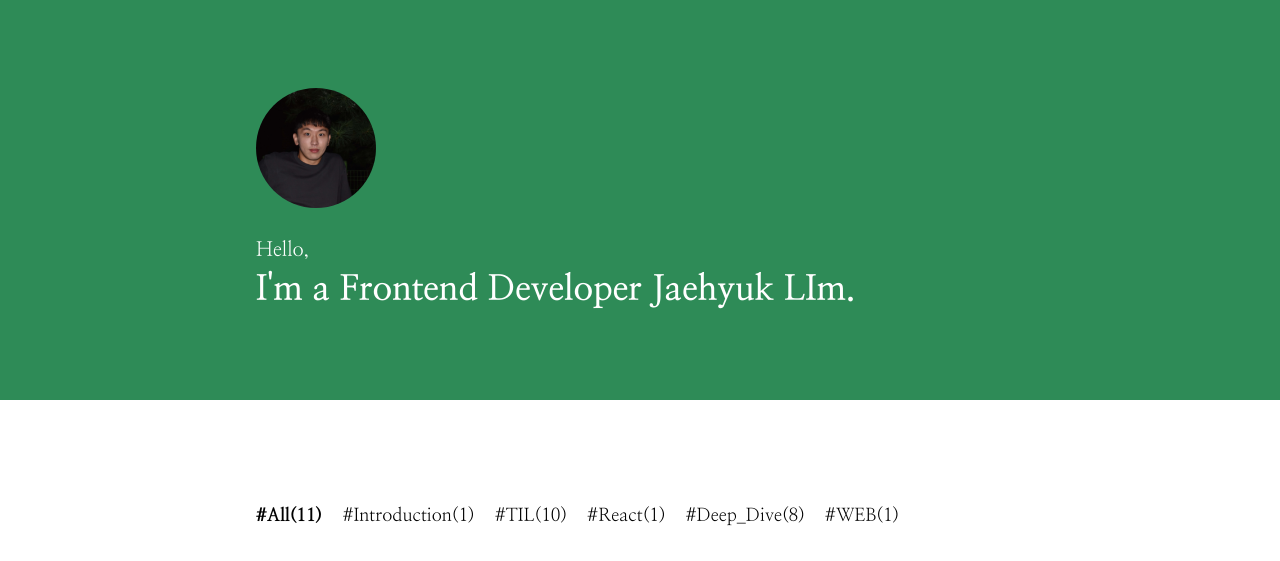
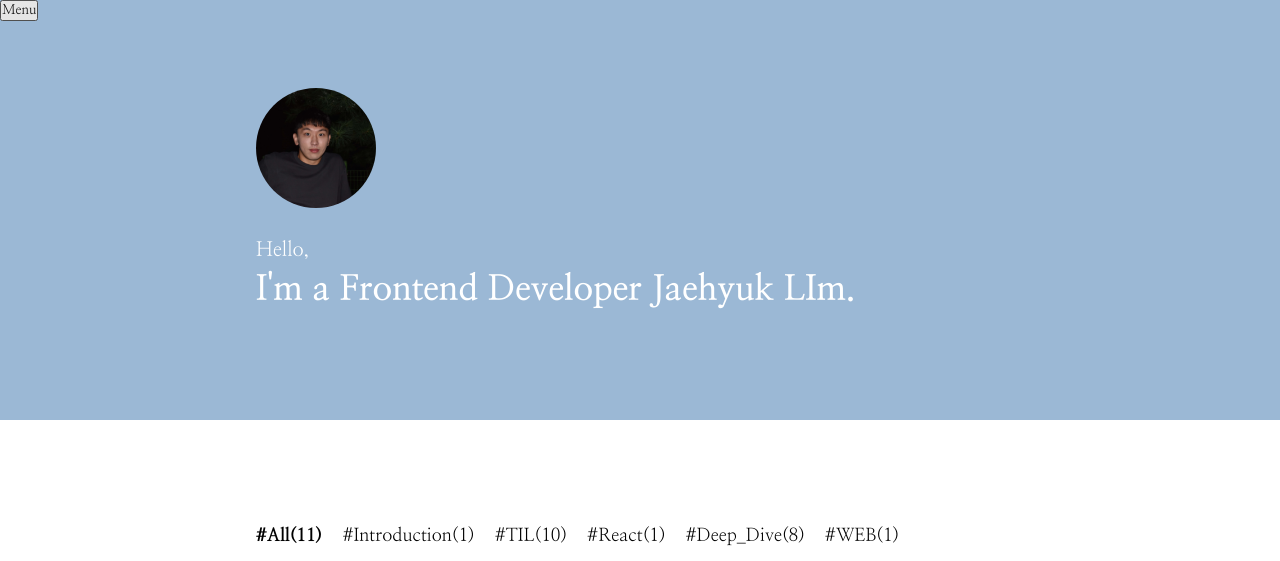
Before and after one commit to Jaehyuksssss/jaehyuksssss.github.io, a Gatsby site in the folder my_blog/: page / in a window 1280 px wide. Shown: the top 561 px of the page. Built offline with nearby package versions, Linux system fonts and the light colour scheme; Gatsby itself is replaced by a stand-in of ours.

Commit message:
ADD : Menu Tab

```diff
--- a/my_blog/package.json
+++ b/my_blog/package.json
@@ -3,7 +3,6 @@
   "private": true,
   "description": "A simple starter to get up and developing quickly with Gatsby",
   "version": "0.1.0",
-  "author": "Kyle Mathews <mathews.kyle@gmail.com>",
   "dependencies": {
     "@emotion/react": "^11.9.3",
     "@emotion/styled": "^11.9.3",
@@ -30,13 +29,14 @@
     "gatsby-remark-smartypants": "^5.18.0",
     "gatsby-source-filesystem": "^4.18.0",
     "gatsby-transformer-remark": "^5.18.0",
-    "gatsby-transformer-sharp": "^4.18.0",
+    "gatsby-transformer-sharp": "^2.12.1",
     "prismjs": "^1.28.0",
     "prop-types": "^15.8.1",
     "query-string": "^7.1.1",
     "react": "^18.1.0",
     "react-dom": "^18.1.0",
-    "react-helmet": "^6.1.0"
+    "react-helmet": "^6.1.0",
+    "recoil": "^0.7.7"
   },
   "devDependencies": {
     "@typescript-eslint/eslint-plugin": "^5.30.5",
--- /dev/null
+++ b/my_blog/src/components/Common/Menu.tsx
@@ -0,0 +1,56 @@
+import styled from "@emotion/styled"
+import React from "react"
+import { useRecoilState } from "recoil"
+import { HandleMenu } from "../recoil/atom"
+
+const Menu = () => {
+  const [handleMenu, setHandleMenu] = useRecoilState(HandleMenu)
+  console.log(handleMenu)
+  const closeMenu = () => {
+    setHandleMenu(!true)
+  }
+
+  return (
+    <>
+      <Container>
+        <button onClick={() => setHandleMenu(!handleMenu)}>
+          <div>Menu</div>
+        </button>
+      </Container>
+      {handleMenu && (
+        <MenuOpen>
+          <Button onClick={closeMenu}>
+            <div>x</div>
+          </Button>
+        </MenuOpen>
+      )}
+    </>
+  )
+}
+
+export default Menu
+
+const Container = styled.div`
+  position: fixed;
+  display: flex;
+  flex-direction: column;
+`
+const Button = styled.button`
+  position: absolute;
+  right: 0;
+  width: 20px;
+  display: flex;
+  justify-content: center;
+  align-items: center;
+`
+const MenuOpen = styled.div`
+  transition: width 0.5s;
+  transition-delay: 1s;
+  position: fixed;
+  display: flex;
+  flex-direction: column;
+  width: 100%;
+  background: #486090;
+  height: 100%;
+  z-index: 1;
+`
--- a/my_blog/src/components/Common/Template.tsx
+++ b/my_blog/src/components/Common/Template.tsx
@@ -1,8 +1,9 @@
-import React, { FunctionComponent, ReactNode } from 'react'
-import styled from '@emotion/styled'
-import GlobalStyle from 'components/Common/GlobalStyle'
-import Footer from 'components/Common/Footer'
-import { Helmet } from 'react-helmet'
+import React, { FunctionComponent, ReactNode } from "react"
+import styled from "@emotion/styled"
+import GlobalStyle from "components/Common/GlobalStyle"
+import Footer from "components/Common/Footer"
+import { Helmet } from "react-helmet"
+import Menu from "./Menu"
 
 type TemplateProps = {
   title: string
@@ -48,9 +49,9 @@ const Template: FunctionComponent<TemplateProps> = function ({
         <meta name="twitter:site" content="@사용자이름" />
         <meta name="twitter:creator" content="@사용자이름" />
 
-        <html lang = "ko" />
+        <html lang="ko" />
       </Helmet>
-
+      <Menu />
       <GlobalStyle />
       {children}
       <Footer />
--- a/my_blog/src/components/Main/Introduction.tsx
+++ b/my_blog/src/components/Main/Introduction.tsx
@@ -1,16 +1,17 @@
-import React, { FunctionComponent } from 'react'
-import styled from '@emotion/styled'
-import { IGatsbyImageData } from 'gatsby-plugin-image'
-import ProfileImage from 'components/Main/ProfileImage'
+import React, { FunctionComponent } from "react"
+import styled from "@emotion/styled"
+import { IGatsbyImageData } from "gatsby-plugin-image"
+import ProfileImage from "components/Main/ProfileImage"
+import Menu from "components/Common/Menu"
 
-
-type IntroductionProps={
-  profileImage:IGatsbyImageData
+type IntroductionProps = {
+  profileImage: IGatsbyImageData
 }
 
 const Background = styled.div`
   width: 100%;
-  background: #2E8B57;
+  height: 420px;
+  background: #9bb8d5;
   color: #ffffff;
 `
 
@@ -47,7 +48,7 @@ const Title = styled.div`
   @media (max-width: 768px) {
     font-size: 25px;
   }
-  `
+`
 
 const Introduction: FunctionComponent<IntroductionProps> = function ({
   profileImage,
@@ -55,8 +56,7 @@ const Introduction: FunctionComponent<IntroductionProps> = function ({
   return (
     <Background>
       <Wrapper>
-        <ProfileImage profileImage={profileImage}/>
-
+        <ProfileImage profileImage={profileImage} />
         <div>
           <SubTitle>Hello,</SubTitle>
           <Title>I'm a Frontend Developer Jaehyuk LIm.</Title>
--- a/my_blog/src/components/Main/ProfileImage.tsx
+++ b/my_blog/src/components/Main/ProfileImage.tsx
@@ -1,6 +1,6 @@
-import React, { FunctionComponent } from 'react'
-import styled from '@emotion/styled'
-import { GatsbyImage, IGatsbyImageData } from 'gatsby-plugin-image'
+import React, { FunctionComponent } from "react"
+import styled from "@emotion/styled"
+import { GatsbyImage, IGatsbyImageData } from "gatsby-plugin-image"
 
 type ProfileImageProps = {
   profileImage: IGatsbyImageData
@@ -21,7 +21,11 @@ const ProfileImageWrapper = styled(GatsbyImage)`
 const ProfileImage: FunctionComponent<ProfileImageProps> = function ({
   profileImage,
 }) {
-  return <ProfileImageWrapper image={profileImage} alt="Profile Image" />
+  return (
+    <>
+      <ProfileImageWrapper image={profileImage} alt="Profile Image" />
+    </>
+  )
 }
 
 export default ProfileImage
--- /dev/null
+++ b/my_blog/src/components/recoil/atom.ts
@@ -0,0 +1,6 @@
+import { atom } from "recoil"
+
+export const HandleMenu = atom({
+  key: "handleMenu",
+  default: false,
+})
--- a/my_blog/src/pages/index.tsx
+++ b/my_blog/src/pages/index.tsx
@@ -1,12 +1,13 @@
-import React, { FunctionComponent, useMemo } from 'react'
-import Introduction from 'components/Main/Introduction'
-import CategoryList, { CategoryListProps } from 'components/Main/CategoryList'
-import PostList, { PostType } from 'components/Main/PostList'
-import { graphql } from 'gatsby'
-import { PostListItemType } from 'types/PostItem.types'
-import { IGatsbyImageData } from 'gatsby-plugin-image'
-import queryString, { ParsedQuery } from 'query-string'
-import Template from 'components/Common/Template'
+import React, { FunctionComponent, useMemo } from "react"
+import Introduction from "components/Main/Introduction"
+import CategoryList, { CategoryListProps } from "components/Main/CategoryList"
+import PostList, { PostType } from "components/Main/PostList"
+import { graphql } from "gatsby"
+import { RecoilRoot } from "recoil"
+import { PostListItemType } from "types/PostItem.types"
+import { IGatsbyImageData } from "gatsby-plugin-image"
+import queryString, { ParsedQuery } from "query-string"
+import Template from "components/Common/Template"
 
 type IndexPageProps = {
   location: {
@@ -47,35 +48,36 @@ const IndexPage: FunctionComponent<IndexPageProps> = function ({
 }) {
   const parsed: ParsedQuery<string> = queryString.parse(search)
   const selectedCategory: string =
-    typeof parsed.category !== 'string' || !parsed.category
-      ? 'All'
+    typeof parsed.category !== "string" || !parsed.category
+      ? "All"
       : parsed.category
 
   const categoryList = useMemo(
     () =>
       edges.reduce(
         (
-          list: CategoryListProps['categoryList'],
+          list: CategoryListProps["categoryList"],
           {
             node: {
               frontmatter: { categories },
             },
-          }: PostType,
+          }: PostType
         ) => {
           categories.forEach(category => {
             if (list[category] === undefined) list[category] = 1
             else list[category]++
           })
 
-          list['All']++
+          list["All"]++
 
           return list
         },
-        { All: 0 },
+        { All: 0 }
       ),
-    [],
+    []
   )
   return (
+    <RecoilRoot>
       <Template
         title={title}
         description={description}
@@ -89,6 +91,7 @@ const IndexPage: FunctionComponent<IndexPageProps> = function ({
         />
         <PostList selectedCategory={selectedCategory} posts={edges} />
       </Template>
+    </RecoilRoot>
   )
 }
 
```
Also changed, not shown: my_blog/src/components/Main/PostList.tsx (+9 -7 lines), my_blog/src/components/Post/PostHeadInfo.tsx (+10 -10 lines), my_blog/src/hooks/useInfiniteScroll.tsx (+13 -11 lines), 1 other file. Lines whose indentation alone changed are shown as unchanged.
